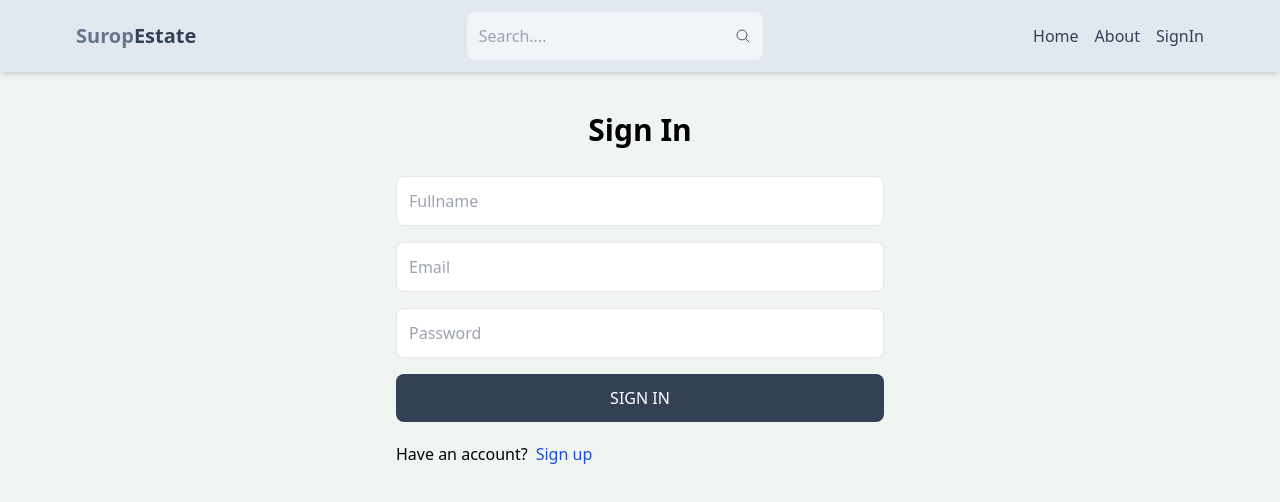
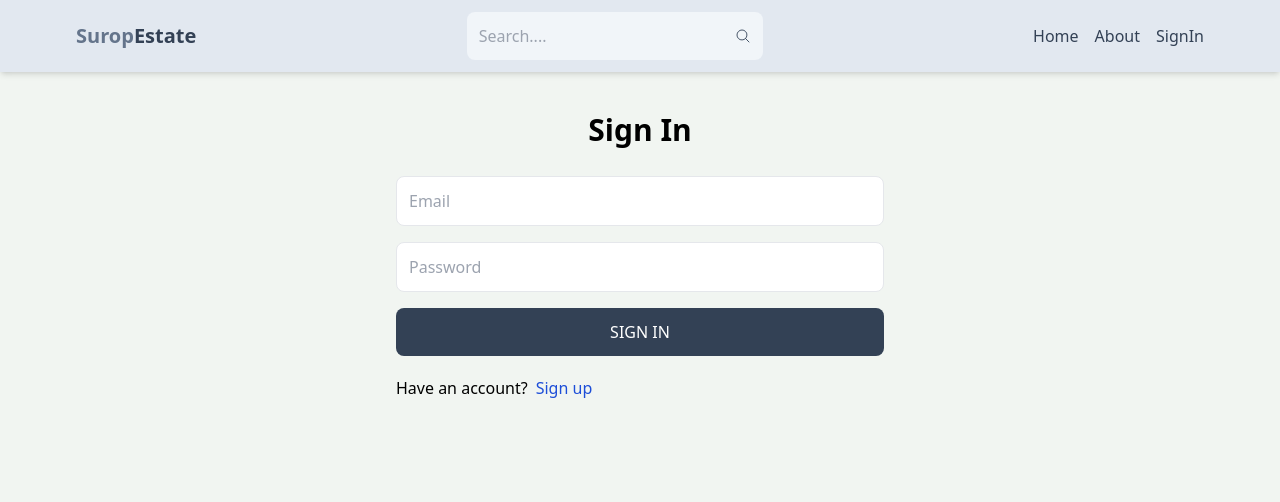
Before and after one commit to Midstackdev/tsc.mern.estate, a React (Vite) app in the folder client/: page /sign-in in a window 1280 px wide. Shown: the top 502 px of the page. Built offline with nearby package versions, Linux system fonts and the light colour scheme.

Commit message:
complete signin

```diff
--- a/client/src/pages/SignIn.tsx
+++ b/client/src/pages/SignIn.tsx
@@ -1,27 +1,47 @@
 import { useState } from 'react';
-import { Link } from 'react-router-dom';
-import { InputChangeEventHandler } from '../types';
+import { Link, useNavigate } from 'react-router-dom';
+import { AppError, FormEvent, InputChangeEventHandler } from '../types';
 
 const SignIn = () => {
   const [formData, setFormData] = useState({});
+  const [loading, setLoading] = useState(false);
+  const [error, setError] = useState<null | AppError>(null);
+  const navigate = useNavigate();
+
   const handleChange = (e: InputChangeEventHandler) => {
     setFormData({
       ...formData,
       [e.target.id]: e.target.value,
     });
   };
-  console.log(formData);
+
+  const handleSubmit = async (e: FormEvent) => {
+    e.preventDefault();
+    try {
+      setLoading(true);
+      const res = await fetch('/api/auth/login', {
+        method: 'POST',
+        headers: {
+          'Content-Type': 'application/json',
+        },
+        body: JSON.stringify(formData),
+      });
+      const data = await res.json();
+      if (!res.ok) throw data;
+      console.log(data);
+      setLoading(false);
+      setError(null);
+      navigate('/profile');
+    } catch (err) {
+      setError(err as AppError);
+      setLoading(false);
+    }
+  };
+
   return (
     <div className="p-3 max-w-lg mx-auto">
       <h1 className="text-3xl text-center font-semibold my-7">Sign In</h1>
-      <form className="flex flex-col gap-4">
-        <input
-          type="text"
-          placeholder="Fullname"
-          className="border p-3 rounded-lg focus:outline-none"
-          id="name"
-          onChange={handleChange}
-        />
+      <form className="flex flex-col gap-4" onSubmit={handleSubmit}>
         <input
           type="email"
           placeholder="Email"
@@ -37,11 +57,11 @@ const SignIn = () => {
           onChange={handleChange}
         />
         <button
-          type="button"
-          // disabled
+          type="submit"
+          disabled={loading}
           className="bg-slate-700 text-white p-3 rounded-lg uppercase hover:opacity-95 disabled:opacity-80"
         >
-          Sign in
+          {loading ? 'loading...' : 'Sign in'}
         </button>
       </form>
       <div className="flex gap-2 mt-5">
@@ -50,6 +70,7 @@ const SignIn = () => {
           <span className="text-blue-700">Sign up</span>
         </Link>
       </div>
+      {error && <p className="text-red-500 mt-5">{error.message}</p>}
     </div>
   );
 };
```
